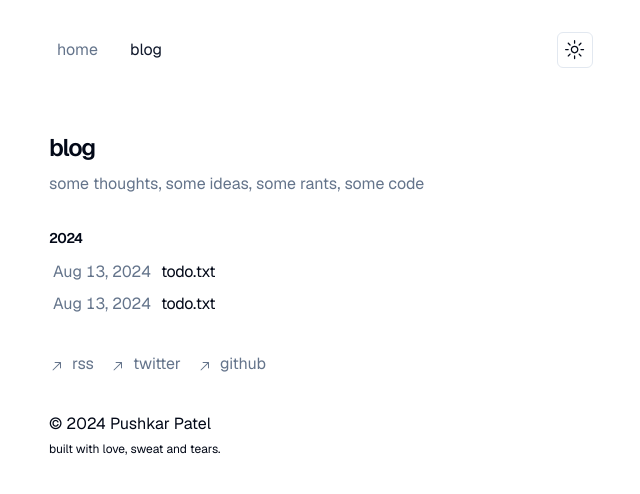
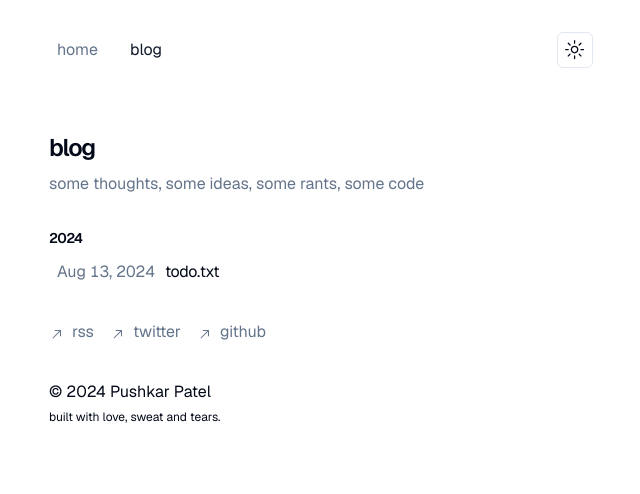
Before and after one commit to thepushkarp/thepushkarp-site, a Next.js app: page /blog in a window 1280 px wide. Shown: the top 494 px of the page, without its empty margins (319-959 px from the left). Built offline with nearby package versions, Linux system fonts and the light colour scheme.

Commit message:
feat: update theme provider default theme and refactor blog post links
- Changed ThemeProvider defaultTheme to "system" for better user experience.
- Refactored blog post links to remove duplicate code and improve readability.

```diff
--- a/src/app/layout.tsx
+++ b/src/app/layout.tsx
@@ -71,7 +71,7 @@ export default function RootLayout({ children }: { children: React.ReactNode })
   return (
     <html lang="en" className={cx(GeistSans.variable, GeistMono.variable)}>
       <body className="antialiased font-sans">
-        <ThemeProvider attribute="class" defaultTheme="light" enableSystem disableTransitionOnChange>
+        <ThemeProvider attribute="class" defaultTheme="system" enableSystem disableTransitionOnChange>
           <div className="max-w-xl mx-auto px-4 py-8">
             <Navbar />
             <main className="mt-6">{children}</main>
--- a/src/components/posts.tsx
+++ b/src/components/posts.tsx
@@ -30,10 +30,9 @@ export function BlogPosts() {
             {postsByYear[Number(year)]
               .sort((a, b) => (new Date(a.metadata.publishedAt) > new Date(b.metadata.publishedAt) ? -1 : 1))
               .map(post => (
-                <>
                 <Link
                   key={post.slug}
-                    className="flex flex-col p-1 rounded-md transition-colors hover:bg-gray-100 dark:hover:bg-gray-800"
+                  className="flex flex-col py-1 px-2 rounded-md transition-colors hover:bg-gray-100 dark:hover:bg-gray-800"
                   href={`/blog/${post.slug}`}
                 >
                   <div className="w-full flex flex-col md:flex-row space-x-0 md:space-x-2">
@@ -43,19 +42,6 @@ export function BlogPosts() {
                     <p className="tracking-tight">{post.metadata.title}</p>
                   </div>
                 </Link>
-                  <Link
-                    key={post.slug}
-                    className="flex flex-col p-1 rounded-md transition-colors hover:bg-gray-100 dark:hover:bg-gray-800"
-                    href={`/blog/${post.slug}`}
-                  >
-                    <div className="w-full flex flex-col md:flex-row space-x-0 md:space-x-2">
-                      <p className="text-muted-foreground w-[100px] tabular-nums">
-                        {formatDate(post.metadata.publishedAt, false)}
-                      </p>
-                      <p className="tracking-tight">{post.metadata.title}</p>
-                    </div>
-                  </Link>
-                </>
               ))}
           </div>
         ))}
```
Lines whose indentation alone changed are shown as unchanged.
